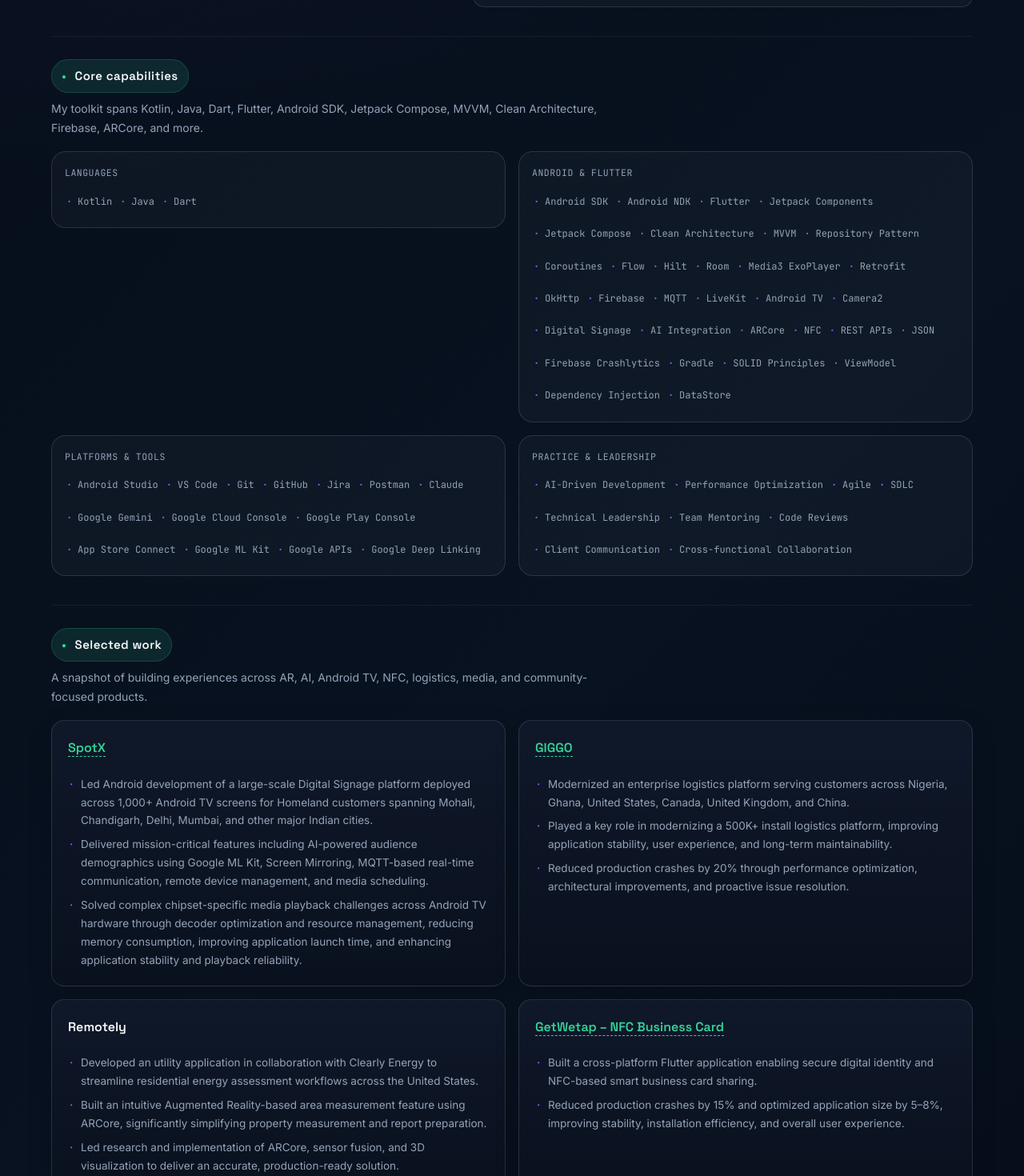
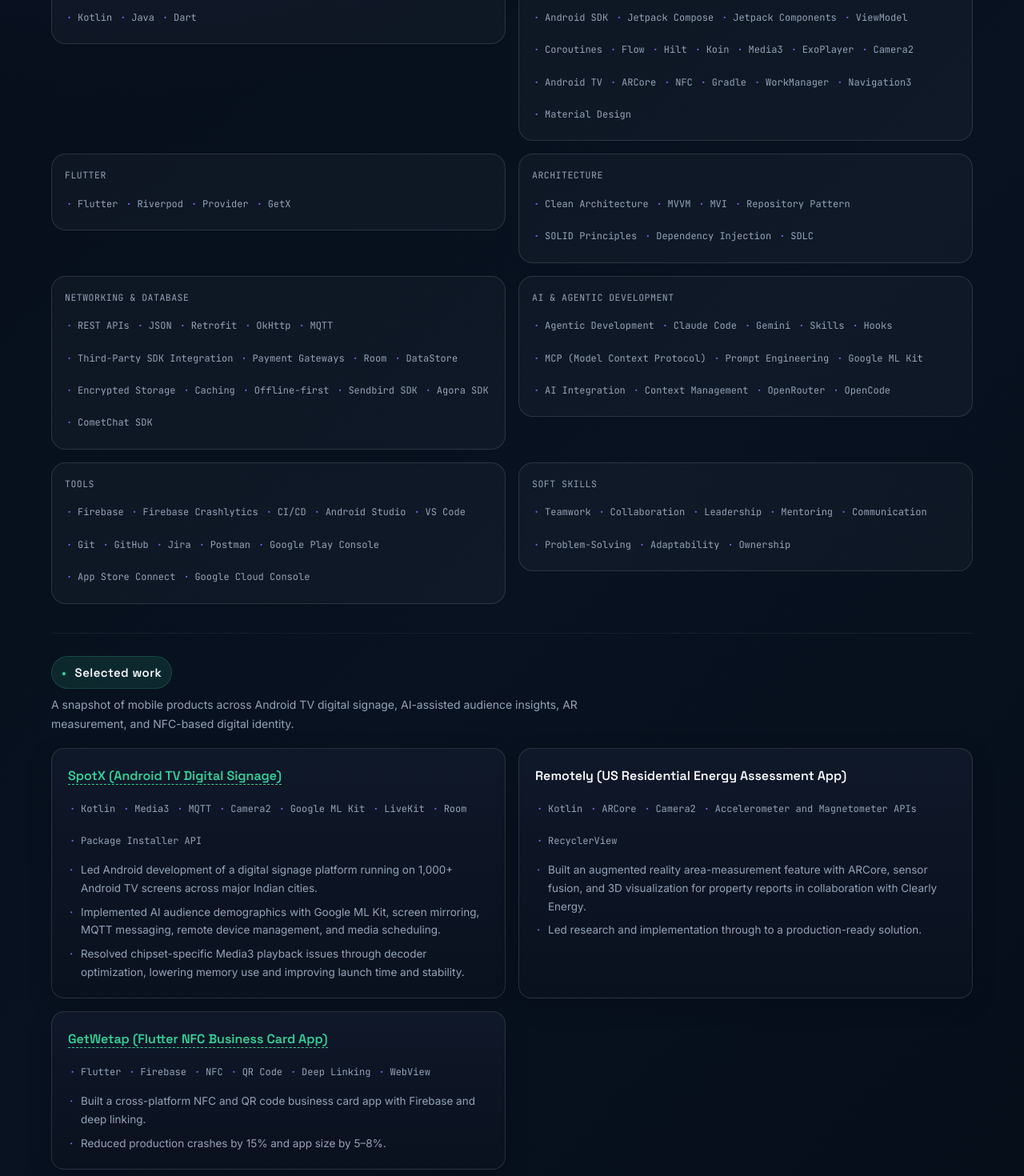
Before and after one commit to software-deviser/software-deviser.github.io, a React (Vite) app: page / in a window 1280 px wide. Shown: the part 1330-2800 px from the top of the page at 80% size. Built offline with nearby package versions, Linux system fonts and the light colour scheme.

Commit message:
Sync portfolio with updated resume

```diff
--- a/src/components/Hero.jsx
+++ b/src/components/Hero.jsx
@@ -9,10 +9,10 @@ export default function Hero() {
 
         <h1 className="hero-name">{profile.name}</h1>
 
-        <div className="hero-title">I design and build Android &amp; Flutter products that are fast, reliable, and built to scale.</div>
+        <div className="hero-title">{profile.title}</div>
 
         <p className="hero-summary">
-          I bring 5+ years of experience delivering customer-facing mobile products across Android TV, logistics, AR, AI, NFC, and digital signage — combining strong architecture with hands-on execution.
+          I bring 6 years of experience building customer-facing Android and Flutter apps, owning architecture and delivery, mentoring engineers, and building with agentic tools such as Claude Code and MCP.
         </p>
 
         <div className="hero-actions">
--- a/src/components/Projects.jsx
+++ b/src/components/Projects.jsx
@@ -7,7 +7,7 @@ export default function Projects() {
       <div className="section-header">
         <div className="section-label">Selected work</div>
         <p className="section-intro">
-          A snapshot of building experiences across AR, AI, Android TV, NFC, logistics, media, and community-focused products.
+          A snapshot of mobile products across Android TV digital signage, AI-assisted audience insights, AR measurement, and NFC-based digital identity.
         </p>
       </div>
 
@@ -25,6 +25,15 @@ export default function Projects() {
                 )}
               </span>
             </div>
+            {p.technologies?.length > 0 && (
+              <div className="skills-row" aria-label="Technology stack">
+                {p.technologies.map((technology) => (
+                  <span className="skill-tag" key={technology}>
+                    {technology}
+                  </span>
+                ))}
+              </div>
+            )}
             <ul>
               {p.points.map((pt, i) => (
                 <li key={i}>{pt}</li>
--- a/src/components/Skills.jsx
+++ b/src/components/Skills.jsx
@@ -7,7 +7,7 @@ export default function Skills() {
       <div className="section-header">
         <div className="section-label">Core capabilities</div>
         <p className="section-intro">
-          My toolkit spans Kotlin, Java, Dart, Flutter, Android SDK, Jetpack Compose, MVVM, Clean Architecture, Firebase, ARCore, and more.
+          My toolkit spans Kotlin, Java, Dart, Android and Flutter, mobile architecture, and Agentic Development with Claude Code, Gemini, and MCP.
         </p>
       </div>
 
--- a/src/data/resumeData.js
+++ b/src/data/resumeData.js
@@ -1,6 +1,6 @@
 export const profile = {
   name: "Amarjit Singh Sodhi",
-  title: "Immediate Joiner | Team Lead | Senior Android & Flutter Developer",
+  title: "Senior Android & Flutter Developer | Team Lead | Immediate Joiner",
   location: "Mohali, Punjab, India",
   email: "jeetviz90@gmail.com",
   phone: "+91 88725 19493",
@@ -9,24 +9,20 @@ export const profile = {
 };
 
 export const summary = [
-  "5+ years of experience building customer-facing Android and Flutter applications using Kotlin, Flutter, and Dart. Promoted to Team Lead after consistently delivering high-impact solutions, demonstrating strong technical ownership, leadership, and execution.",
-  "Extensive experience architecting scalable mobile applications across Digital Signage, Logistics, Enterprise Mobility, AI, AR, and NFC domains. Successfully delivered products across India, Nigeria, Ghana, USA, Canada, UK, and China.",
-  "Supported a platform with 500K+ installs, reduced production crashes by 20–35%, optimized application size by 5–8%, improved user retention, and built business-oriented solutions deployed across 1,000+ Android TV screens.",
-  "Led cross-functional engineering initiatives, mentored 3–5 junior engineers, conducted code reviews, collaborated with cross-regional teams, and delivered production-ready applications using Clean Architecture, MVVM, Coroutines, Hilt, Media3, MQTT, AI, and ARCore.",
+  "Senior Android and Flutter Developer with 6 years of experience building customer-facing mobile apps in Kotlin, Java, and Dart. Team Lead who owns architecture and delivery, mentors 3–5 engineers, and stays hands-on with Jetpack Compose and MVVM.",
+  "Supported a platform with 500K+ installs and reduced production crashes by 20–35%. Delivered products across India, the USA, the UK, Canada, Nigeria, Ghana, and China.",
+  "Builds with agentic tools such as Claude Code and MCP.",
 ];
 
 export const experience = [
   {
     company: "Codknox Software Solutions Pvt. Ltd.",
-    date: "Jul 2024 - Present",
+    date: "Jul 2024 - Jul 2026",
     location: "Mohali, Punjab",
     title: "Team Lead | Senior Android & Flutter Developer",
     points: [
-      "Promoted to Team Lead after consistently delivering high-impact applications and demonstrating strong ownership, technical leadership, and commitment.",
-      "Led Android and Flutter development for production-grade applications, driving architectural decisions while remaining hands-on with feature development, debugging, code reviews, and production releases.",
-      "Delivered Digital Signage, AI, Android TV, MQTT, Camera2, and LiveKit solutions supporting 1,000+ deployed screens across India.",
-      "Collaborated closely with cross-functional and cross-regional teams including product managers, QA engineers, designers, and international stakeholders to deliver high-quality solutions on schedule.",
-      "Solved complex Android platform challenges involving media playback, hardware compatibility, offline synchronization, and device management.",
+      "Owned technical direction and delivery of multiple live Android and Flutter apps while staying hands-on with complex features.",
+      "Drove R&D, architecture decisions, and code reviews, and mentored 3–5 junior engineers on debugging and best practices.",
     ],
   },
   {
@@ -35,9 +31,8 @@ export const experience = [
     location: "Mohali, Punjab",
     title: "Senior Android & Flutter Developer",
     points: [
-      "Developed large-scale Android and Flutter applications for international clients across mobility, digital identity, and NFC domains.",
-      "Integrated payment gateways, Firebase, QR scanning, maps, location services, and numerous REST APIs to deliver secure and scalable mobile experiences.",
-      "Improved maintainability through Clean Architecture, MVVM, and modern Android development practices while collaborating with distributed engineering teams.",
+      "Delivered mission-critical Android and Flutter features, from technical planning through testing and release.",
+      "Contributed to architecture, code quality, and performance optimization on Remotely and GetWetap, and supported junior developers.",
     ],
   },
   {
@@ -46,9 +41,8 @@ export const experience = [
     location: "Mohali, Punjab",
     title: "Android & Flutter Developer",
     points: [
-      "Developed Android and Flutter applications for startup clients across multiple business domains, delivering scalable mobile solutions from concept through production.",
-      "Built maintainable mobile applications using Kotlin, Java, Flutter, and Dart with integrations for Firebase, REST APIs, payment gateways, and third-party SDKs.",
-      "Collaborated directly with founders, designers, QA engineers, and clients in fast-paced startup environments to rapidly deliver high-quality mobile products.",
+      "Developed Android apps across several business domains using Kotlin, Java, REST APIs, Firebase, and third-party SDK integrations.",
+      "Expanded into Flutter and Dart, implementing UI, API integrations, Firebase services, payment gateways, and reusable components.",
     ],
   },
 ];
@@ -57,10 +51,13 @@ export const education = [
   {
     company: "Chandigarh University",
     date: "2015 - 2019",
+    location: "Gharuan, Punjab",
     score: "GPA: 7.6",
     degree: "Bachelor of Engineering in Computer Science",
   },
 ];
+
+export const certifications = ["Claude Code 101 Certification"];
 
 export const skillGroups = [
   {
@@ -68,114 +65,139 @@ export const skillGroups = [
     skills: ["Kotlin", "Java", "Dart"],
   },
   {
-    label: "Android & Flutter",
+    label: "Android",
     skills: [
       "Android SDK",
-      "Android NDK",
-      "Flutter",
+      "Jetpack Compose",
       "Jetpack Components",
-      "Jetpack Compose",
-      "Clean Architecture",
-      "MVVM",
-      "Repository Pattern",
+      "ViewModel",
       "Coroutines",
       "Flow",
       "Hilt",
-      "Room",
-      "Media3 ExoPlayer",
-      "Retrofit",
-      "OkHttp",
-      "Firebase",
-      "MQTT",
-      "LiveKit",
+      "Koin",
+      "Media3",
+      "ExoPlayer",
+      "Camera2",
       "Android TV",
-      "Camera2",
-      "Digital Signage",
-      "AI Integration",
       "ARCore",
       "NFC",
-      "REST APIs",
-      "JSON",
-      "Firebase Crashlytics",
       "Gradle",
-      "SOLID Principles",
-      "ViewModel",
-      "Dependency Injection",
-      "DataStore",
+      "WorkManager",
+      "Navigation3",
+      "Material Design",
     ],
   },
   {
-    label: "Platforms & Tools",
+    label: "Flutter",
+    skills: ["Flutter", "Riverpod", "Provider", "GetX"],
+  },
+  {
+    label: "Architecture",
     skills: [
+      "Clean Architecture",
+      "MVVM",
+      "MVI",
+      "Repository Pattern",
+      "SOLID Principles",
+      "Dependency Injection",
+      "SDLC",
+    ],
+  },
+  {
+    label: "Networking & Database",
+    skills: [
+      "REST APIs",
+      "JSON",
+      "Retrofit",
+      "OkHttp",
+      "MQTT",
+      "Third-Party SDK Integration",
+      "Payment Gateways",
+      "Room",
+      "DataStore",
+      "Encrypted Storage",
+      "Caching",
+      "Offline-first",
+      "Sendbird SDK",
+      "Agora SDK",
+      "CometChat SDK",
+    ],
+  },
+  {
+    label: "AI & Agentic Development",
+    skills: [
+      "Agentic Development",
+      "Claude Code",
+      "Gemini",
+      "Skills",
+      "Hooks",
+      "MCP (Model Context Protocol)",
+      "Prompt Engineering",
+      "Google ML Kit",
+      "AI Integration",
+      "Context Management",
+      "OpenRouter",
+      "OpenCode",
+    ],
+  },
+  {
+    label: "Tools",
+    skills: [
+      "Firebase",
+      "Firebase Crashlytics",
+      "CI/CD",
       "Android Studio",
       "VS Code",
       "Git",
       "GitHub",
       "Jira",
       "Postman",
-      "Claude",
-      "Google Gemini",
-      "Google Cloud Console",
       "Google Play Console",
       "App Store Connect",
-      "Google ML Kit",
-      "Google APIs",
-      "Google Deep Linking",
+      "Google Cloud Console",
     ],
   },
   {
-    label: "Practice & Leadership",
+    label: "Soft Skills",
     skills: [
-      "AI-Driven Development",
-      "Performance Optimization",
-      "Agile",
-      "SDLC",
-      "Technical Leadership",
-      "Team Mentoring",
-      "Code Reviews",
-      "Client Communication",
-      "Cross-functional Collaboration",
+      "Teamwork",
+      "Collaboration",
+      "Leadership",
+      "Mentoring",
+      "Communication",
+      "Problem-Solving",
+      "Adaptability",
+      "Ownership",
     ],
   },
 ];
 
 export const projects = [
   {
-    name: "SpotX",
+    name: "SpotX (Android TV Digital Signage)",
     link: "https://play.google.com/store/apps/details?id=com.codknox.spotxapp&pcampaignid=web_share",
-    date: "2024 - Present",
+    technologies: ["Kotlin", "Media3", "MQTT", "Camera2", "Google ML Kit", "LiveKit", "Room", "Package Installer API"],
     points: [
-      "Led Android development of a large-scale Digital Signage platform deployed across 1,000+ Android TV screens for Homeland customers spanning Mohali, Chandigarh, Delhi, Mumbai, and other major Indian cities.",
-      "Delivered mission-critical features including AI-powered audience demographics using Google ML Kit, Screen Mirroring, MQTT-based real-time communication, remote device management, and media scheduling.",
-      "Solved complex chipset-specific media playback challenges across Android TV hardware through decoder optimization and resource management, reducing memory consumption, improving application launch time, and enhancing application stability and playback reliability.",
+      "Led Android development of a digital signage platform running on 1,000+ Android TV screens across major Indian cities.",
+      "Implemented AI audience demographics with Google ML Kit, screen mirroring, MQTT messaging, remote device management, and media scheduling.",
+      "Resolved chipset-specific Media3 playback issues through decoder optimization, lowering memory use and improving launch time and stability.",
     ],
   },
   {
-    name: "GIGGO",
-    link: "https://play.google.com/store/apps/details?id=ng.giglogistics.giglgo&pcampaignid=web_share",
-    date: "2022 - 2024",
+    name: "Remotely (US Residential Energy Assessment App)",
+    technologies: ["Kotlin", "ARCore", "Camera2", "Accelerometer and Magnetometer APIs", "RecyclerView"],
     points: [
-      "Modernized an enterprise logistics platform serving customers across Nigeria, Ghana, United States, Canada, United Kingdom, and China.",
-      "Played a key role in modernizing a 500K+ install logistics platform, improving application stability, user experience, and long-term maintainability.",
-      "Reduced production crashes by 20% through performance optimization, architectural improvements, and proactive issue resolution.",
+      "Built an augmented reality area-measurement feature with ARCore, sensor fusion, and 3D visualization for property reports in collaboration with Clearly Energy.",
+      "Led research and implementation through to a production-ready solution.",
     ],
   },
   {
-    name: "Remotely",
-    date: "2024 - Present",
+    name: "GetWetap (Flutter NFC Business Card App)",
+    link: "https://play.google.com/store/apps/details?id=com.zimblecode.wetap&pcampaignid=web_share",
+    technologies: ["Flutter", "Firebase", "NFC", "QR Code", "Deep Linking", "WebView"],
     points: [
-      "Developed an utility application in collaboration with Clearly Energy to streamline residential energy assessment workflows across the United States.",
-      "Built an intuitive Augmented Reality-based area measurement feature using ARCore, significantly simplifying property measurement and report preparation.",
-      "Led research and implementation of ARCore, sensor fusion, and 3D visualization to deliver an accurate, production-ready solution.",
-    ],
-  },
-  {
-    name: "GetWetap – NFC Business Card",
-    link: "https://play.google.com/store/apps/details?id=com.zimblecode.wetap&pcampaignid=web_share",
-    date: "2023 - 2024",
-    points: [
-      "Built a cross-platform Flutter application enabling secure digital identity and NFC-based smart business card sharing.",
-      "Reduced production crashes by 15% and optimized application size by 5–8%, improving stability, installation efficiency, and overall user experience.",
+      "Built a cross-platform NFC and QR code business card app with Firebase and deep linking.",
+      "Reduced production crashes by 15% and app size by 5–8%.",
     ],
   },
 ];
```
Also changed, not shown: src/components/Education.jsx (+14 -3 lines).
